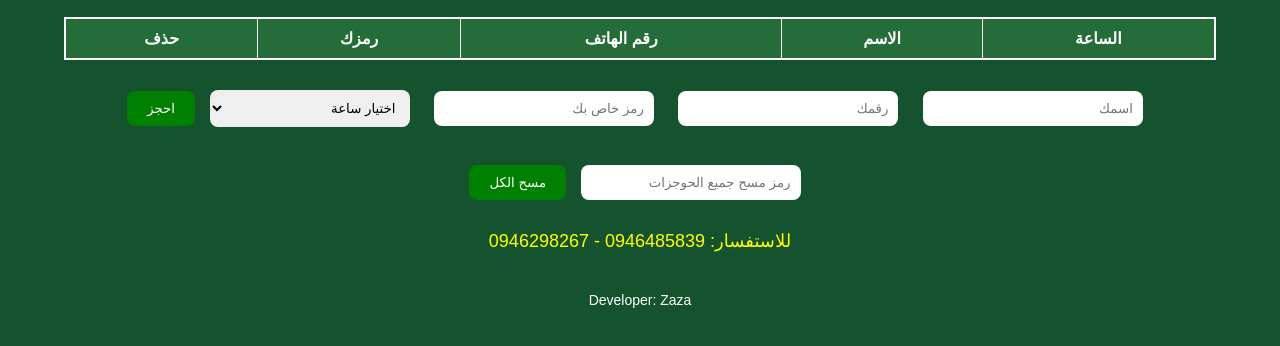
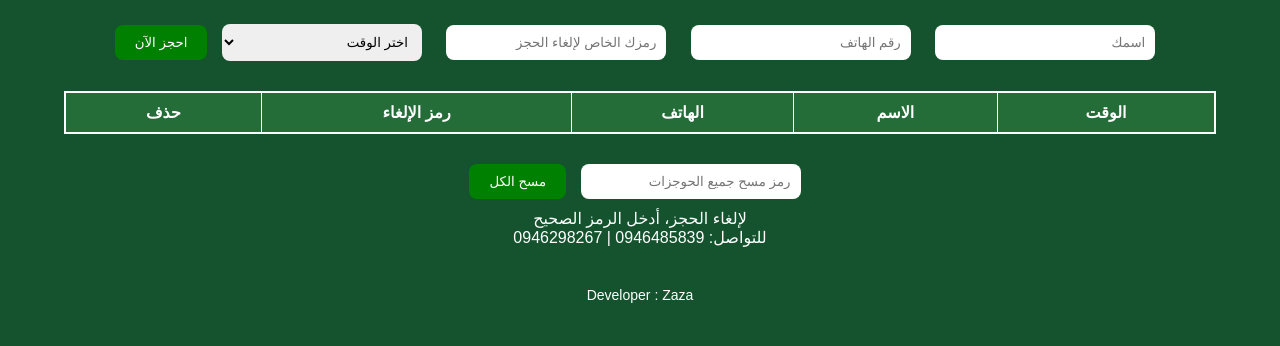
Before and after one commit to Devdev1234567/datswari_booking, a plain HTML site: page index.html in a window 1280 px wide. Shown: the part 54-400 px from the top of the page. Drawn offline with Linux system fonts and the light colour scheme; no server answers.

Commit message:
Update index.html

```diff
--- a/index.html
+++ b/index.html
@@ -1,49 +1,59 @@
 <!DOCTYPE html>
 <html lang="ar" dir="rtl">
 <head>
-  <meta charset="UTF-8">
-  <meta name="viewport" content="width=device-width, initial-scale=1.0">
-  <title>ملعب دارت سواري يرحب بكم</title>
-  <link rel="stylesheet" href="style.css">
+  <meta charset="UTF-8" />
+  <meta name="viewport" content="width=device-width, initial-scale=1.0"/>
+  <title>ملعب دارت سواري</title>
+  <link rel="stylesheet" href="style.css" />
+  <script type="module" src="script.js" defer></script>
 </head>
 <body>
+  <div class="container">
+    <h1 class="header">ملعب دارت سواري يرحب بكم</h1>
 
-  <h1>ملعب دارت سواري يرحب بكم</h1>
+    <div class="form">
+      <input type="text" id="name" placeholder="اسمك" />
+      <input type="text" id="phone" placeholder="رقم الهاتف" />
+      <input type="text" id="code" placeholder="رمزك الخاص لإلغاء الحجز" />
+      <select id="time">
+        <option value="">اختر الوقت</option>
+        <option value="4 مساءً">4 مساءً</option>
+        <option value="5 مساءً">5 مساءً</option>
+        <option value="6 مساءً">6 مساءً</option>
+        <option value="7 مساءً">7 مساءً</option>
+        <option value="8 مساءً">8 مساءً</option>
+        <option value="9 مساءً">9 مساءً</option>
+        <option value="10 مساءً">10 مساءً</option>
+        <option value="11 مساءً">11 مساءً</option>
+        <option value="12 صباحاً">12 صباحاً</option>
+        <option value="1 صباحاً">1 صباحاً</option>
+      </select>
+      <button id="bookBtn">احجز الآن</button>
+    </div>
 
-  <table id="bookingTable">
+    <table>
       <thead>
         <tr>
-        <th>الساعة</th>
+          <th>الوقت</th>
           <th>الاسم</th>
-        <th>رقم الهاتف</th>
-        <th>رمزك</th>
+          <th>الهاتف</th>
+          <th>رمز الإلغاء</th>
           <th>حذف</th>
         </tr>
       </thead>
-    <tbody id="tableBody"></tbody>
+      <tbody id="bookingsTable"></tbody>
     </table>
 
-  <div class="form">
-    <input type="text" id="nameInput" placeholder="اسمك">
-    <input type="text" id="phoneInput" placeholder="رقمك">
-    <input type="text" id="codeInput" placeholder="رمز خاص بك">
-    <select id="hourSelect">
-      <option value="">اختيار ساعة</option>
-    </select>
-    <button onclick="bookSlot()">احجز</button>
-    <br><br>
-    <input type="text" id="adminCodeInput" placeholder="رمز مسح جميع الحوجزات">
-    <button onclick="deleteAllBookings()">مسح الكل</button>
+    <div class="delete-all">
+      <input type="password" id="adminCode" placeholder="رمز مسح جميع الحوجزات" />
+      <button id="deleteAllBtn">مسح الكل</button>
     </div>
 
-  <div class="contact">
-    <p>للاستفسار: <span>0946485839</span> - <span>0946298267</span></p>
+    <div class="note">لإلغاء الحجز، أدخل الرمز الصحيح</div>
+    <div class="contacts">
+      للتواصل: <span>0946485839</span> | <span>0946298267</span>
     </div>
-
-  <footer>Developer: Zaza</footer>
-
-  <!-- Firebase -->
-  <script type="module" src="script.js"></script>
-
+    <footer>Developer : Zaza</footer>
+  </div>
 </body>
 </html>
```
Lines whose indentation alone changed are shown as unchanged.
